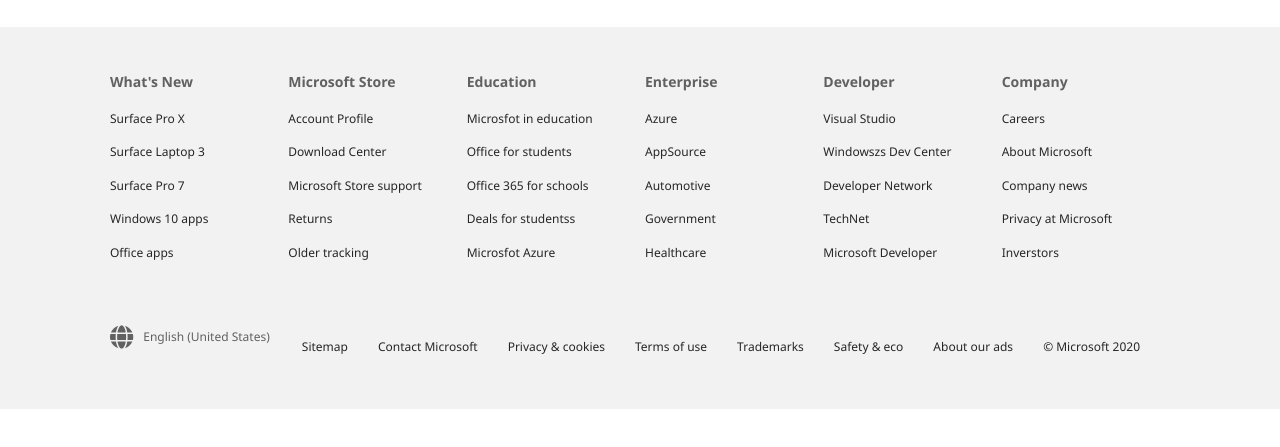
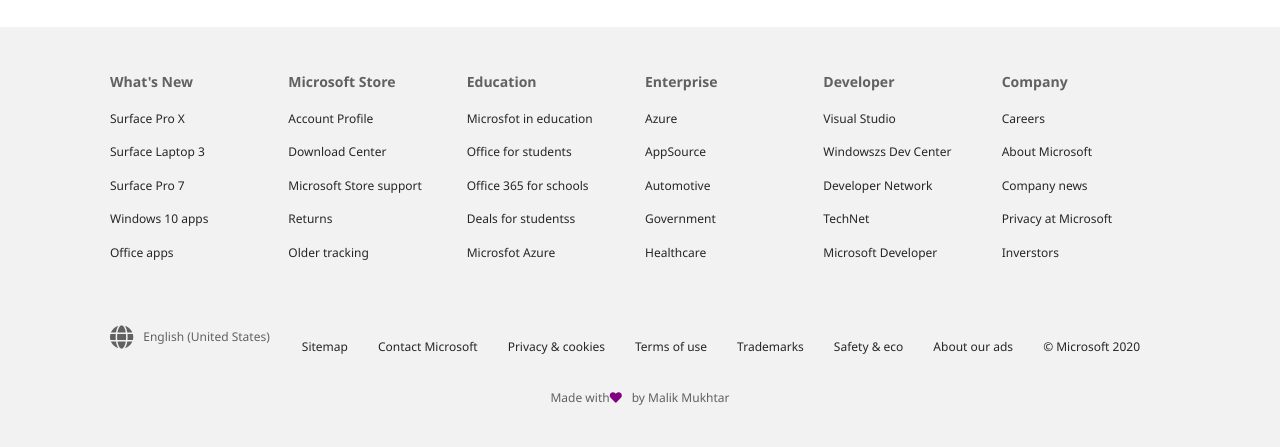
Before and after one commit to malikmukhtar/Microsoft-Home-Page, a plain HTML site: page index.html in a window 1280 px wide. Shown: the part 2391-2838 px from the top of the page. Before the commit the page ends 2800 px from the top, so only its background shows below. Drawn offline with Linux system fonts and the light colour scheme.

Commit message:
added remark

```diff
--- a/index.html
+++ b/index.html
@@ -237,6 +237,10 @@
                 <li><a href="#">&copy; Microsoft 2020</a></li>
       </ul>
     </div>
+    <div class="footer-inner-second">
+      Made with <i class="fas fa-heart"> </i> by Malik Mukhtar
+
+    </div>
   </footer>
 
     <script src="main.js"></script>
--- a/style.css
+++ b/style.css
@@ -245,6 +245,14 @@
 .footer div i {
     margin-right: 10px;
 }
+footer .fa-heart {
+    color: purple;
+}
+
+footer div.footer-inner-second {
+    text-align: center;
+    justify-content: center;
+}
 
 @media(max-width: 700px) {
     .menu-btn {
```
